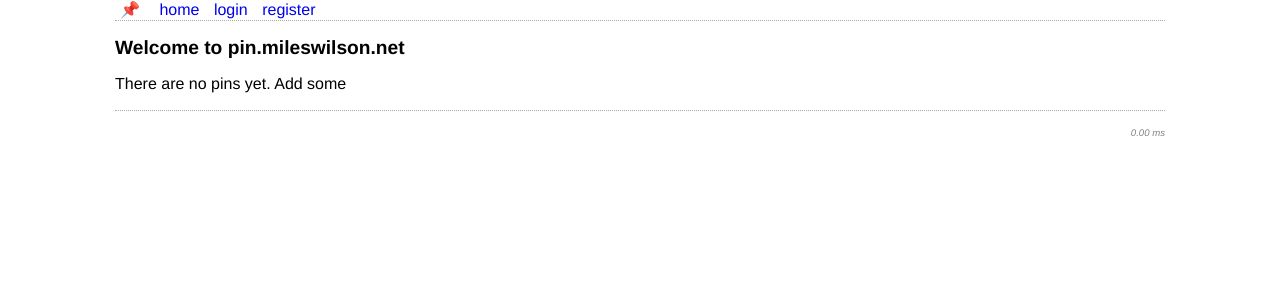
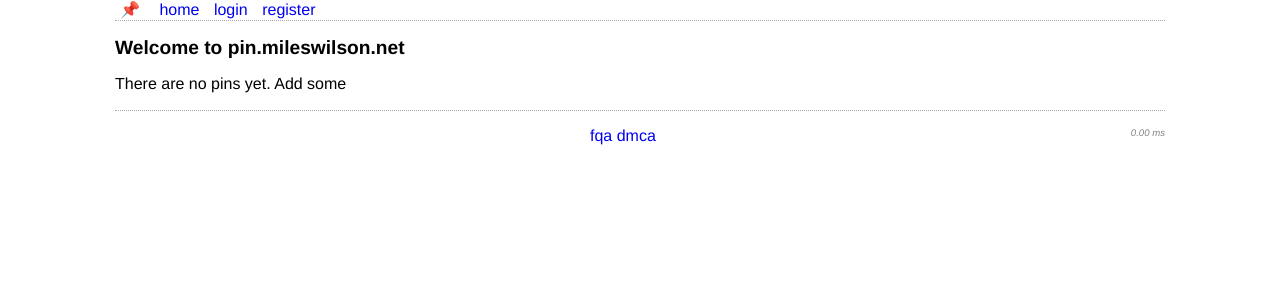
Before and after one commit to mileswilsondc/pin, a Flask app: page / in a window 1280 px wide. Shown: the top 300 px of the page. Run offline with Flask 3, Linux system fonts and the light colour scheme; data that the repository does not hold is empty.

Commit message:
Add fqa page to footer, add DMCA page

```diff
--- a/app.py
+++ b/app.py
@@ -91,6 +91,10 @@ def login():
 def logout():
     logout_user()
     return redirect(url_for('index'))
+
+@app.route('/dmca', methods=['GET', 'POST'])
+def dmca():
+    return render_template('dmca.html')
 
 # Submit a new link
 @app.route('/submit', methods=['GET', 'POST'])
@@ -445,7 +449,7 @@ def format_relative_time(dt):
         return dt.strftime("%B %Y")
 app.jinja_env.filters['format_relative_time'] = format_relative_time
 
-@app.route('/faq')
+@app.route('/fqa')
 @login_required
 def faq():
     return render_template('faq.html')
--- a/static/style.css
+++ b/static/style.css
@@ -409,3 +409,8 @@ section {
     padding-left: 1px;
     padding-right: 1px;
 }
+
+footer {
+    text-align: center;
+    text-transform: lowercase;
+}
--- a/templates/base.html
+++ b/templates/base.html
@@ -16,7 +16,6 @@
             <a href="{{ url_for('submit_link') }}">Add pin</a>
             <a href="{{ url_for('my_links') }}">My links</a>
             <a href="{{ url_for('unread_links') }}">Read later</a>
-            <a href="{{ url_for('faq') }}">FAQ</a>
             <a href="{{ url_for('preferences') }}">Preferences</a>
             <a href="{{ url_for('profile') }}">Profile</a> <!-- New Profile Link -->
             {% if current_user.admin %}
@@ -42,6 +41,8 @@
         {% block content %}{% endblock %}
         <hr>
         <footer>
+            <a href="{{ url_for('faq') }}">FQA</a>
+            <a href="{{ url_for('dmca') }}">DMCA</a>
             <i style="float: right; font-size: 0.6em; color: gray">{{ render_time }}</i>
         </footer>
     </div>
```
Also changed, not shown: templates/dmca.html (added, +7 -0 lines).
